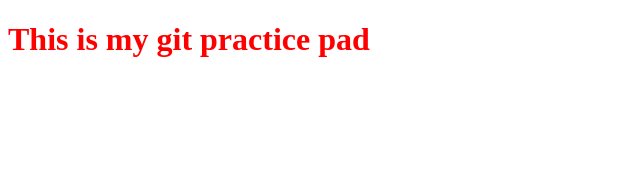
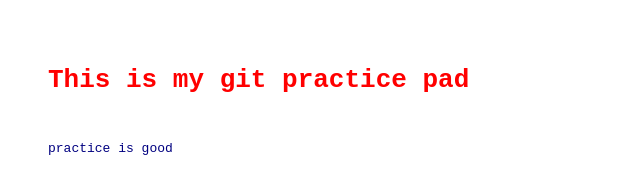
Before and after one commit to Ronapj1991/basic-git-workflow, a plain HTML site: page index.html in a window 1280 px wide. Shown: the whole page, without its empty margins (0-640 px from the left). Drawn offline with Linux system fonts and the light colour scheme.

Commit message:
split html and css

```diff
--- a/index.html
+++ b/index.html
@@ -5,13 +5,11 @@
     <meta http-equiv="X-UA-Compatible" content="IE=edge">
     <meta name="viewport" content="width=device-width, initial-scale=1.0">
     <title>Document</title>
-    <style>
-      h1 {
-       color: red;
-      }
-    </style>
+    <link rel="stylesheet" href="./style.css" type="text/css" />
 </head>
 <body>
     <h1>This is my git practice pad</h1>
+    <br>
+    <p>practice is good</p>
 </body>
 </html>
--- /dev/null
+++ b/style.css
@@ -0,0 +1,9 @@
+h1 {
+  color: red;
+}
+
+body {
+  font-family: monospace;
+  color: navy;
+  padding: 40px;
+}
```
